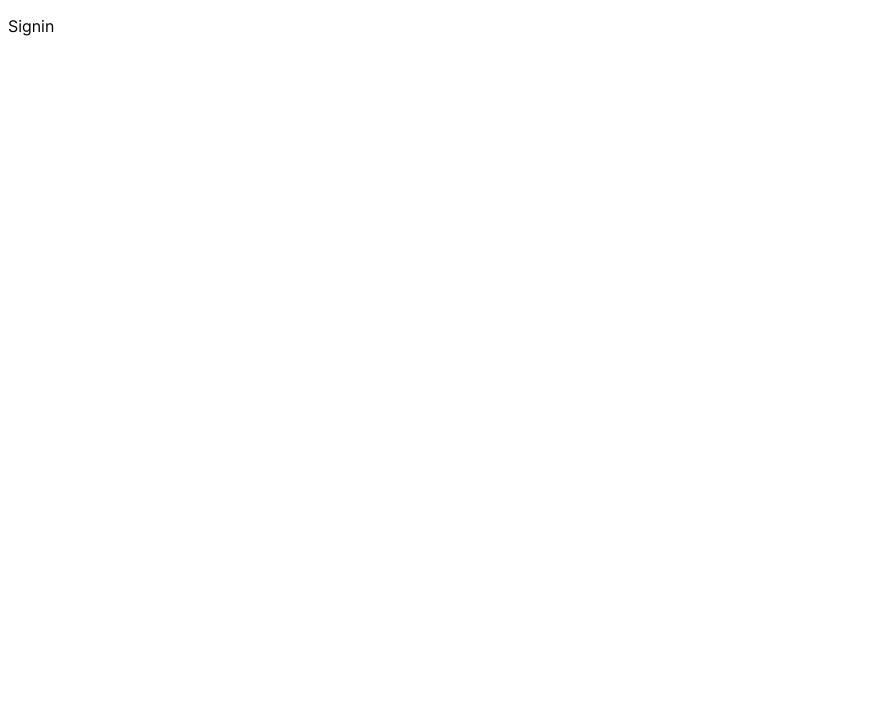
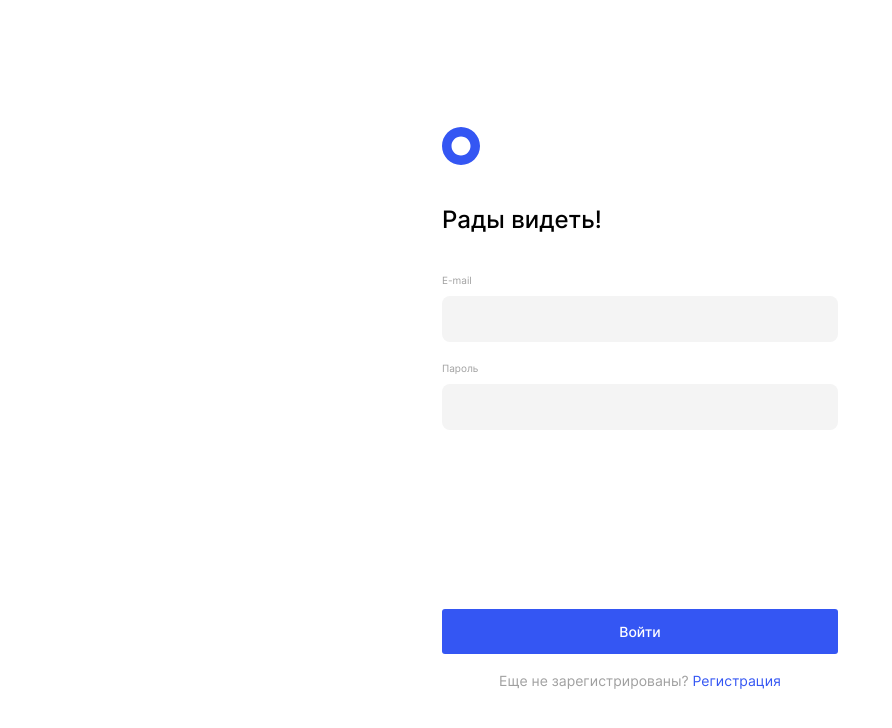
Before and after one commit to Sseverniy/movies-explorer-frontend, a React (Create React App) app: page /signin in a window 1280 px wide. Shown: the top 728 px of the page, without its empty margins (0-892 px from the left). Built offline with nearby package versions, Linux system fonts and the light colour scheme; the HTML template or start-up script is replaced by a standard one.

Commit message:
feat: сверстать страницы регистрации и входа

```diff
--- a/src/components/App/App.js
+++ b/src/components/App/App.js
@@ -1,29 +1,55 @@
+import React from 'react';
 import Main from '../Main/Main';
+import Movies from '../Movies/Movies';
+// import Header from '../Header/Header';
+import Register from '../Register/Register';
+import Login from '../Login/Login';
+import Profile from '../Profile/Profile';
+import NotFoundPage from '../NotFoundPage/NotFoundPage';
 import './App.css';
-import { Switch, Route } from 'react-router-dom';
+import { Switch, Route, Redirect, useHistory } from 'react-router-dom';
 
 function App() {
+  const [loggedIn, setLoggedIn] = React.useState(true);
+  const history = useHistory();
+
+  function goBack() {
+    history.goBack();
+  }
+
+  function changeLoggedIn() {
+    console.log("Выходим из профиля!");
+    setLoggedIn(!loggedIn);
+  }
+
+
   return (
     <div className='app'>
+      {/* <Header /> */}
       <Switch>
         <Route exact path="/">
-          <Main />
+          <Main
+          loggedIn={loggedIn}/>
         </Route>
         <Route path="/movies">
-          <p>Movies</p>
+          <Movies />
         </Route>
         <Route path="/saved-movies">
           <p>Saved Movies</p>
         </Route>
         <Route path="/profile">
-          <p>Profile</p>
+          <Profile onExit={changeLoggedIn}/>
         </Route>
         <Route path="/signup">
-          <p>Signup</p>
+          <Register/>
         </Route>
         <Route path="/signin">
-          <p>Signin</p>
+          <Login/>
         </Route>
+        <Route path="/not-found">
+          <NotFoundPage goBack={goBack}/>
+        </Route>
+        <Redirect from="*" to="/not-found" />
       </Switch>
     </div>
   );
--- /dev/null
+++ b/src/components/Login/Login.css
@@ -0,0 +1,104 @@
+.sign-container {
+  max-width: 396px;
+  width: 100%;
+  height: 100vh;
+  margin: 0 auto;
+  display: flex;
+  justify-content: center;
+  align-items: center;
+  flex-direction: column;
+}
+
+.sign-form {
+  margin: 40px 0 69px;
+  display: flex;
+  flex-direction: column;
+  justify-content: flex-start;
+  align-items: flex-start;
+  width: 100%;
+  height: 266px;
+}
+
+.sign-form__label {
+  display: flex;
+  flex-direction: column;
+  width: 100%;
+  font-weight: normal;
+  font-size: 10px;
+  line-height: 12px;
+  color: #a0a0a0;
+  margin-top: 20px;
+}
+
+.sign-form__label:first-of-type {
+  margin: 0;
+}
+
+.sign-form__input {
+  max-width: 100%;
+  padding: 15px;
+  background: #f4f4f4;
+  border-radius: 8px;
+  border: none;
+  outline: none;
+  font-weight: normal;
+  font-size: 13px;
+  line-height: 16px;
+  color: #000000;
+  margin: 10px 0 0;
+}
+
+.sign-form__input:last-of-type {
+  margin-bottom: 0;
+}
+
+.sign-form__input:focus {
+  border: 2px solid #3456f3;
+}
+
+.sign-form__error {
+  color: #ee3465;
+}
+
+.error {
+  font-weight: normal;
+  font-size: 10px;
+  line-height: 12px;
+  color: #ee3465;
+  margin: 10px 0 0;
+}
+
+.sign__submit-button {
+  width: 100%;
+  background: #3456F3;
+  border-radius: 3px;
+  border: none;
+  font-weight: 500;
+  font-size: 14px;
+  line-height: 17px;
+  text-align: center;
+  color: #FFFFFF;
+  height: 45px;
+  cursor: pointer;
+}
+
+.sign__wrapper {
+  margin: 16px 0 0;
+}
+
+.sign__paragraph {
+  font-weight: normal;
+  font-size: 14px;
+  line-height: 17px;
+  text-align: center;
+  color: #A0A0A0;
+}
+
+.sign__signin-link {
+  font-weight: normal;
+  font-size: 14px;
+  line-height: 17px;
+  text-align: center;
+  color: #3456F3;
+  text-decoration: none;
+}
--- /dev/null
+++ b/src/components/Login/Login.js
@@ -0,0 +1,29 @@
+import React from 'react';
+import "./Login.css";
+import SignHeader from "../SignHeader/SignHeader";
+import {Link} from "react-router-dom";
+
+function Login() {
+  return (
+    <div className="sign-container">
+      <SignHeader
+        headerText="Рады видеть!"
+      />
+      <form className="sign-form">
+        <label for="user-email" className="sign-form__label">E-mail
+          <input id="user-email" className="sign-form__input" type="email"></input>
+        </label>
+        <label for="user-password" className="sign-form__label">Пароль
+          <input id="user-password" className="sign-form__input" type="password"></input>
+        </label>
+      </form>
+      <button className="sign__submit-button" type="submit" aria-label="Подтвердить вход">Войти</button>
+      <div className="sign__wrapper">
+        <span className="sign__paragraph">Еще не зарегистрированы? </span>
+        <Link to="/signup" className="sign__signin-link">Регистрация</Link>
+      </div>
+    </div>
+  );
+}
+
+export default Login;
--- /dev/null
+++ b/src/components/Register/Register.css
@@ -0,0 +1,103 @@
+.sign-container {
+  max-width: 396px;
+  width: 100%;
+  height: 100vh;
+  margin: 0 auto;
+  display: flex;
+  justify-content: center;
+  align-items: center;
+  flex-direction: column;
+}
+
+.sign-form {
+  margin: 40px 0 69px;
+  display: flex;
+  flex-direction: column;
+  justify-content: flex-start;
+  align-items: flex-start;
+  width: 100%;
+}
+
+.sign-form__label {
+  display: flex;
+  flex-direction: column;
+  width: 100%;
+  font-weight: normal;
+  font-size: 10px;
+  line-height: 12px;
+  color: #a0a0a0;
+  margin-top: 20px;
+}
+
+.sign-form__label:first-of-type {
+  margin: 0;
+}
+
+.sign-form__input {
+  max-width: 100%;
+  padding: 15px;
+  background: #f4f4f4;
+  border-radius: 8px;
+  border: none;
+  outline: none;
+  font-weight: normal;
+  font-size: 13px;
+  line-height: 16px;
+  color: #000000;
+  margin: 10px 0 0;
+}
+
+.sign-form__input:last-of-type {
+  margin-bottom: 0;
+}
+
+.sign-form__input:focus {
+  border: 2px solid #3456f3;
+}
+
+.sign-form__error {
+  color: #ee3465;
+}
+
+.error {
+  font-weight: normal;
+  font-size: 10px;
+  line-height: 12px;
+  color: #ee3465;
+  margin: 10px 0 0;
+}
+
+.sign__submit-button {
+  width: 100%;
+  background: #3456F3;
+  border-radius: 3px;
+  border: none;
+  font-weight: 500;
+  font-size: 14px;
+  line-height: 17px;
+  text-align: center;
+  color: #FFFFFF;
+  height: 45px;
+  cursor: pointer;
+}
+
+.sign__wrapper {
+  margin: 16px 0 0;
+}
+
+.sign__paragraph {
+  font-weight: normal;
+  font-size: 14px;
+  line-height: 17px;
+  text-align: center;
+  color: #A0A0A0;
+}
+
+.sign__signin-link {
+  font-weight: normal;
+  font-size: 14px;
+  line-height: 17px;
+  text-align: center;
+  color: #3456F3;
+  text-decoration: none;
+}
--- /dev/null
+++ b/src/components/Register/Register.js
@@ -0,0 +1,33 @@
+import React from 'react';
+import "./Register.css";
+import SignHeader from "../SignHeader/SignHeader";
+import {Link} from "react-router-dom";
+
+function Register() {
+  return (
+    <div className="sign-container">
+      <SignHeader
+        headerText="Добро пожаловать!"
+      />
+      <form className="sign-form">
+        <label for="user-name" className="sign-form__label">Имя
+          <input id="user-name" className="sign-form__input" type="text"></input>
+        </label>
+        <label for="user-email" className="sign-form__label">E-mail
+          <input id="user-email" className="sign-form__input" type="email"></input>
+        </label>
+        <label for="user-password" className="sign-form__label sign-form__error">Пароль
+          <input id="user-password" className="sign-form__input sign-form__error" type="password"></input>
+        </label>
+        <span className="error">Что-то пошло не так...</span>
+      </form>
+      <button className="sign__submit-button" type="submit" aria-label="Подтвердить регистрацию">Зарегистрироваться</button>
+      <div className="sign__wrapper">
+        <span className="sign__paragraph">Уже зарегистрированы? </span>
+        <Link to="/signin" className="sign__signin-link">Войти</Link>
+      </div>
+    </div>
+  );
+}
+
+export default Register;
--- /dev/null
+++ b/src/components/SignHeader/SignHeader.css
@@ -0,0 +1,20 @@
+.sign-header {
+  width: 100%;
+  display: flex;
+  flex-direction: column;
+  justify-content: space-between;
+}
+
+.sign-header__logo {
+  width: 38px;
+  height: 38px;
+  margin: 0 0 40px 0;
+}
+
+.sign-header__heading {
+  font-weight: 500;
+  font-size: 24px;
+  line-height: 29px;
+  margin: 0;
+  width: fit-content;
+}
--- /dev/null
+++ b/src/components/SignHeader/SignHeader.js
@@ -0,0 +1,14 @@
+import React from 'react';
+import './SignHeader.css';
+import logo from '../../images/logo.svg'
+
+function SignHeader({headerText}) {
+  return(
+    <header className="sign-header">
+      <img className="sign-header__logo" src={logo} alt="Логотип сайта" />
+      <h1 className="sign-header__heading">{headerText}</h1>
+    </header>
+  )
+}
+
+export default SignHeader;
```
